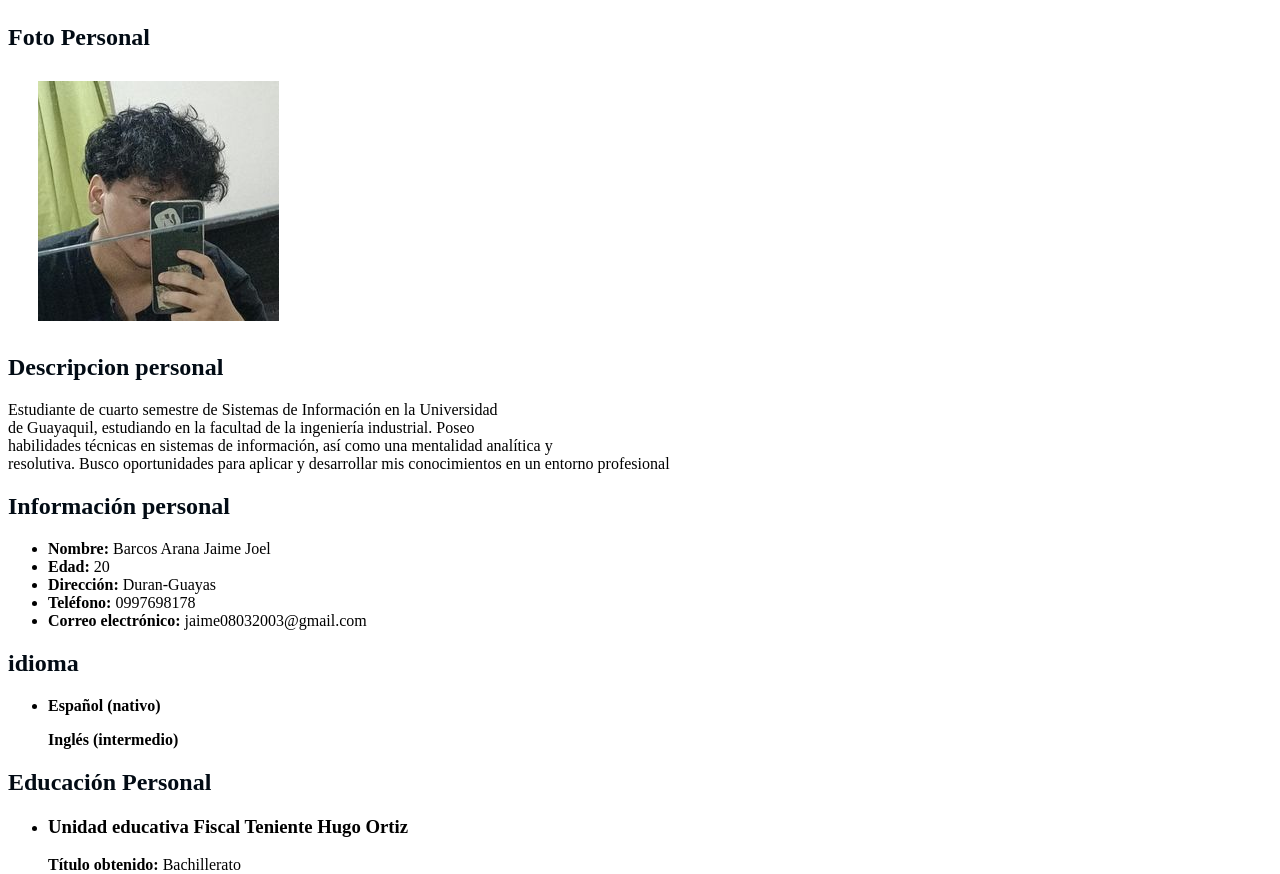
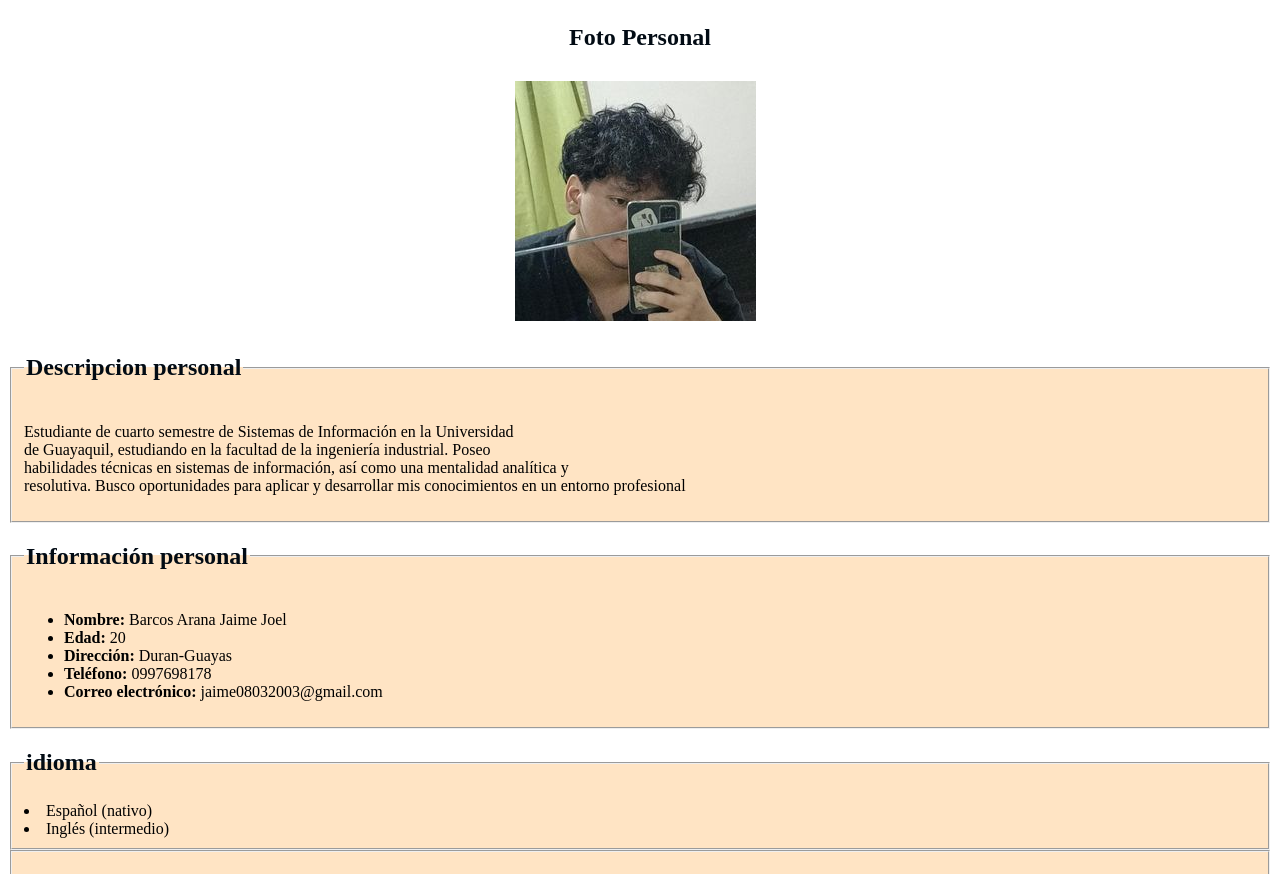
Before and after one commit to SoldierJaime36/CvBarcosjaime.github.io, a plain HTML site: page index.html in a window 1280 px wide. Shown: the part 77-951 px from the top of the page. Drawn offline with Linux system fonts and the light colour scheme.

Commit message:
Update index.html

```diff
--- a/index.html
+++ b/index.html
@@ -6,21 +6,23 @@
     <meta name="viewport" content="width=device-width, initial-scale=1.0">
     <title>Document</title>
 </head>
-
     <body>
         <div>
             <h1 style="font-family: 'Times New Roman'; font-size: 40px; text-align: center; color: rgb(2, 11, 20);">
                 CV profesional
             </h1>
+            <center>
                 <h2 style="font-family: 'Times New Roman'; color: rgb(2, 11, 20);">
+
                     Foto Personal
                 </h2>
                 <img src="Me.jpg" alt="Foto" style="margin: 10px 40px 10px 30px;">
+            </center>
 
+            <fieldset style = "background-color:bisque;">
+                <legend><h2 style="font-family: 'Times New Roman'; color: rgb(2, 11, 20);">Descripcion personal</h2>
+                </legend>
 
-    <h2 style="font-family: 'Times New Roman'; color: rgb(2, 11, 20);">
-    Descripcion personal
-    </h2>
                 <p style="text-align: justify;">
                     Estudiante de cuarto semestre de Sistemas de Información en la Universidad
                     <br>
@@ -30,10 +32,11 @@
                     <br>
                     resolutiva. Busco oportunidades para aplicar y desarrollar mis conocimientos en un entorno profesional
                 </p>
+            </fieldset>
 
-    <h2 style="font-family: 'Times New Roman'; color: rgb(2, 11, 20);">
-    Información personal
-    </h2>
+            <fieldset style = "background-color:bisque;">
+                <legend><h2 style="font-family: 'Times New Roman'; color: rgb(2, 11, 20);">Información personal</h2>
+                </legend>
                 <ul>
                     <li><strong>Nombre:</strong> Barcos Arana Jaime Joel</li>
                     <li><strong>Edad:</strong> 20</li>
@@ -41,28 +44,30 @@
                     <li><strong>Teléfono:</strong> 0997698178</li>
                     <li><strong>Correo electrónico:</strong> jaime08032003@gmail.com</li>
                 </ul>
+            </fieldset>
 
-    <h2 style="font-family: 'Times New Roman'; color: rgb(2, 11, 20);">idioma</h2>
-    <ul>
-    <li>
-    <p><strong>Español (nativo)</strong> </p>
-    <p><strong>Inglés (intermedio)</strong></p>
-    </li>
-    </ul>
+            <fieldset style = "background-color:bisque;">
+                <legend><h2 style="font-family: 'Times New Roman'; color: rgb(2, 11, 20);">
+                    idioma
+                </h2>
+                </legend>
+                <li>Español (nativo)</li>
+                <li>Inglés (intermedio)</li>
+            </fieldset>
 
+            <fieldset style = "background-color:bisque;">
             <h2 style="font-family: 'Times New Roman'; color: rgb(2, 11, 20);">Educación Personal</h2>
             <ul>
-    <li>
-    <h3>Unidad educativa Fiscal Teniente Hugo Ortiz</h3>
+                <li><h3>Unidad educativa Fiscal Teniente Hugo Ortiz</h3></li>
                 <p><strong>Título obtenido:</strong> Bachillerato</p>
                 <p><strong>Periodo:</strong> 2014 - 2020</p>
-    </li>
-    <li>
-    <h3>Universidad de Guayaquil (Ug)</h3>
+
+                <li><h3>Universidad de Guayaquil (Ug)</h3></li>
                 <p><strong>Carrera:</strong> Sistemas de Información</p>
                 <p><strong>Nivel actual:</strong> 4to semestre</p>
-    </li>
             </ul>
+        </fieldset>
+
     </div>
 </body>
 </html>
```
Lines whose indentation alone changed are shown as unchanged.
